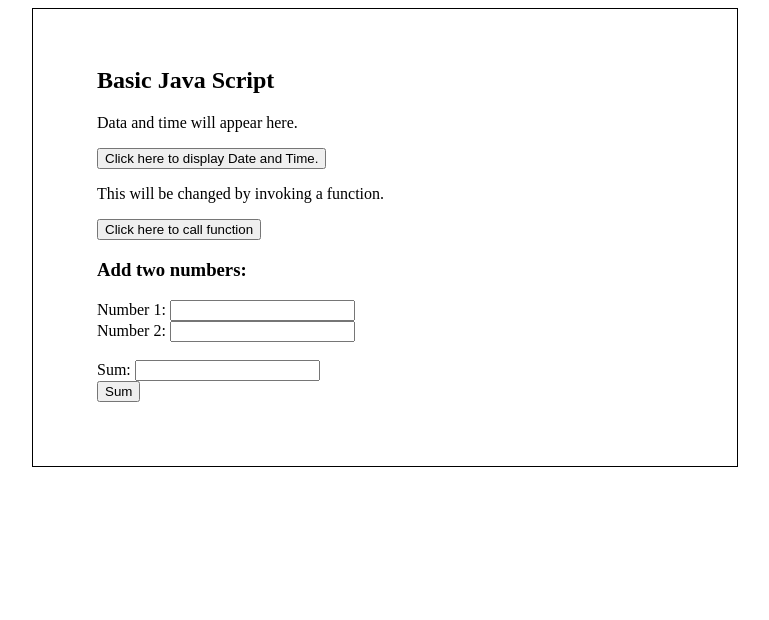
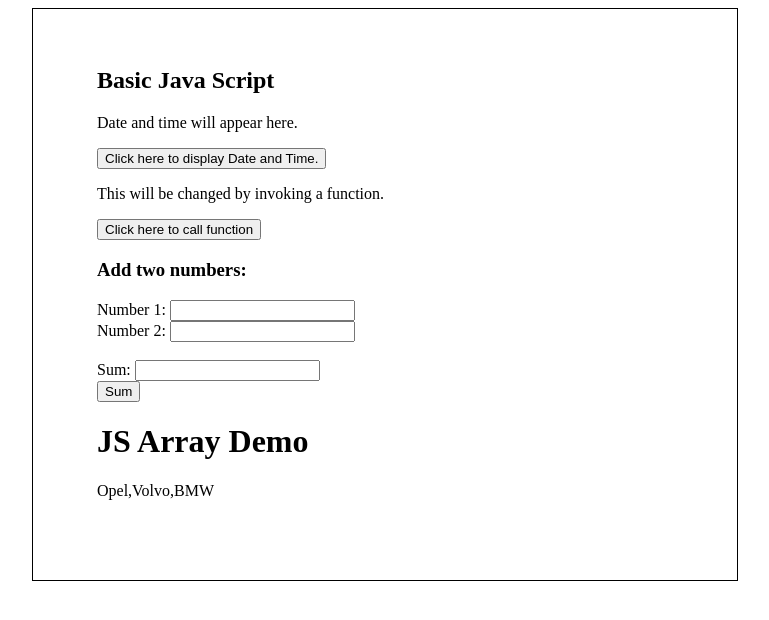
Before and after one commit to subrotonpi/web-html-css-js-php-mysql, a plain HTML site: page basic_js/index.html in a window 1280 px wide. Shown: the whole page, without its empty margins (224-993 px from the left). Drawn offline with Linux system fonts and the light colour scheme.

Commit message:
array added

```diff
--- a/basic_js/index.html
+++ b/basic_js/index.html
@@ -23,13 +23,13 @@
 
     </head>
 
-    <body onload="alert('hello class!!')">
+    <body onload="alert('Web Engg!!')">
 
 
         <h2> Basic Java Script</h2>
 
 
-        <p id="demo_date">Data and time will appear here.</p>
+        <p id="demo_date">Date and time will appear here.</p>
         <button type="button" onclick="document.getElementById('demo_date').innerHTML = Date()">Click here to display Date and Time.</button>
 
         <br>
@@ -39,13 +39,22 @@
 
 
         <h3>Add two numbers: </h3>
+
         <form>
             Number 1: <input type="text" name="num1"><br>
             Number 2: <input type="text" name="num2"><br><br>
             Sum: <input type="text" name="sum"><br>
             <input type="button" value="Sum" onclick="findsum()">
         </form>
+
         <script src="findsum.js"></script>
 
+        <h1>JS Array Demo</h1>
+        <p id="demo"></p>
+        <script>
+            var cars = ["Saab", "Volvo", "BMW"];
+            cars[0] = "Opel";
+            document.getElementById("demo").innerHTML = cars;
+        </script>
     </body>
 </html>
```
